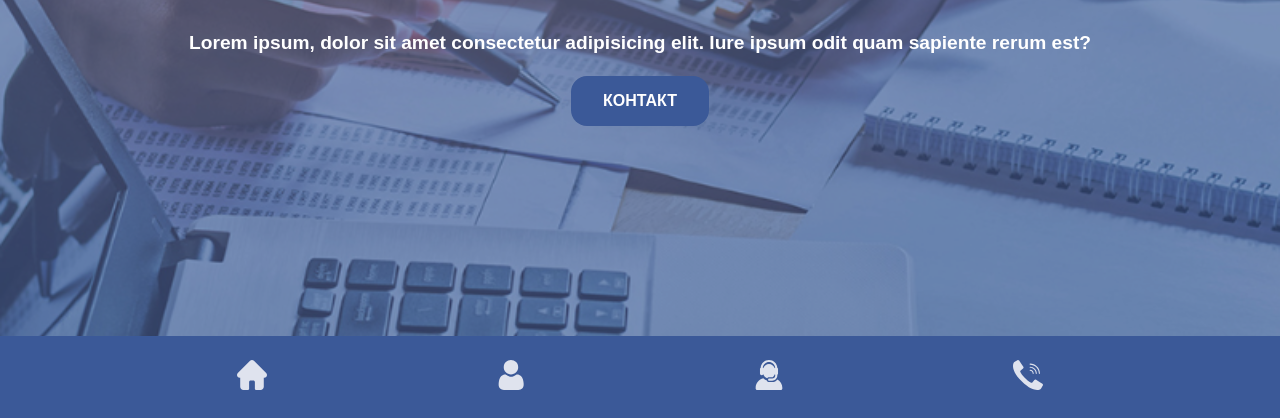
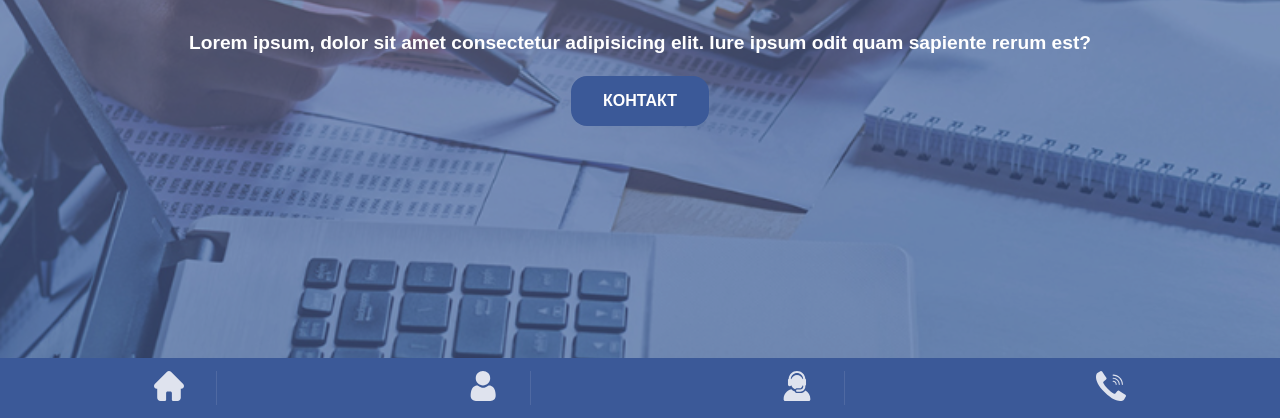
Before and after one commit to maddog-mkd/cece, a plain HTML site: page index.html in a window 1280 px wide. Shown: the part 382-800 px from the top of the page. Drawn offline with Linux system fonts and the light colour scheme.

Commit message:
menu update

```diff
--- a/css/style.css
+++ b/css/style.css
@@ -105,14 +105,22 @@ p {
 
 .content-container .navigation {
   display: flex;
+  flex-direction: row;
   align-items: center;
-  justify-content: space-evenly;
+  justify-content: space-around;
   list-style: none;
-  padding: 0.5rem;
+  padding: 0.8rem;
+  margin: 0;
+}
+
+.content-container .navigation li:last-child {
+  border: none;
 }
 
 .content-container .navigation li {
   text-transform: uppercase;
+  border-right: 1px solid rgba(255, 255, 255, 0.1);
+  padding: 0 2rem;
 }
 
 .content-container .navigation li:hover {
```
